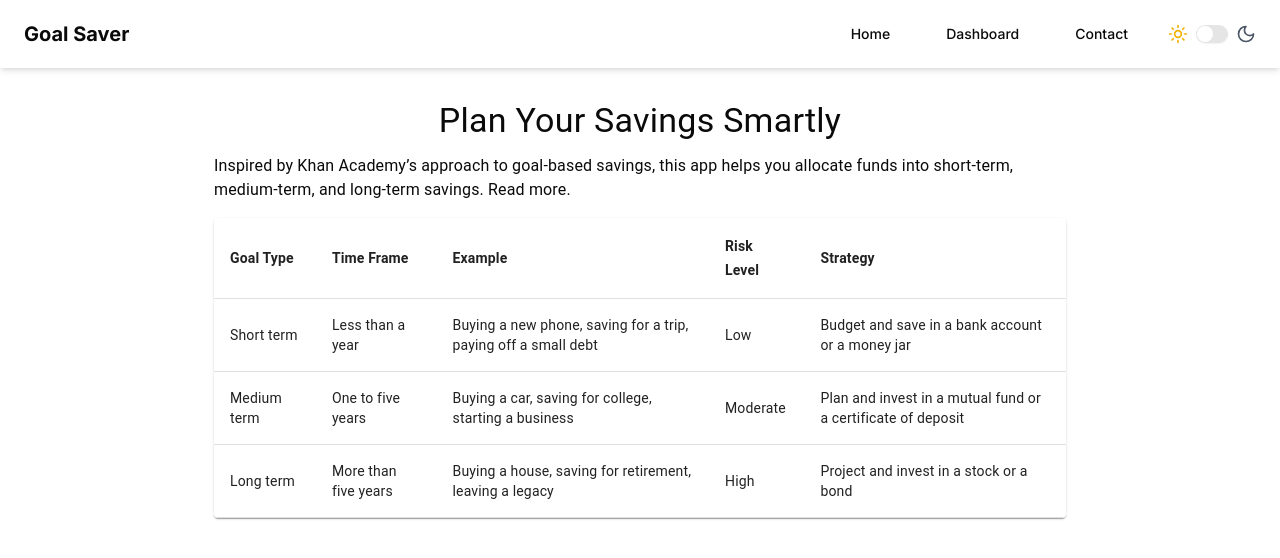
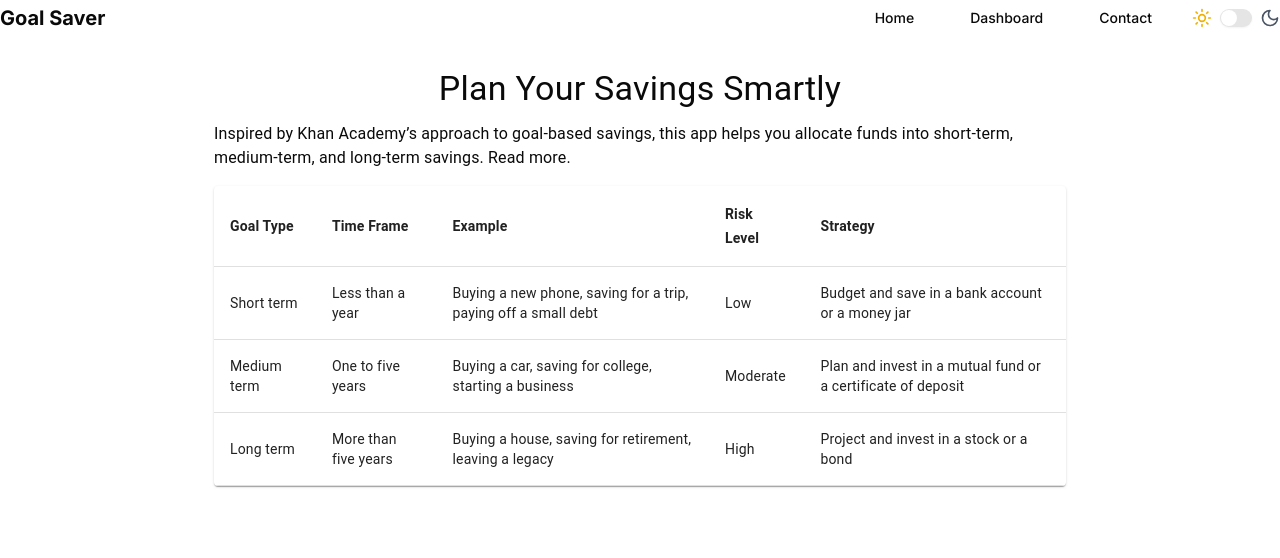
Before and after one commit to shadycodee/Goal_Saver, a React (Vite) app in the folder react/: page /home in a window 1280 px wide. Shown: the top 558 px of the page. Built offline with nearby package versions, Linux system fonts and the light colour scheme.

Commit message:
enhance Navbar component with dark mode support; update background styling based on theme

```diff
--- a/react/src/components/ui/navbar.jsx
+++ b/react/src/components/ui/navbar.jsx
@@ -9,8 +9,10 @@ import DarkModeToggle from "./DarkModeToggle";
 
 export default function Navbar() {
   const [open, setOpen] = useState(false);
+  const theme = localStorage.getItem("theme");
   const navigate = useNavigate();
 
+  const isDarkMode = theme === "dark";
   const navLinks = [
     { name: "Home", path: "/home" },
     { name: "Dashboard", path: "/dashboard" },
@@ -18,7 +20,7 @@ export default function Navbar() {
 
 ];
   return (
-    <nav className="bg-white shadow-md px-6 py-4">
+    <nav classNameclassName={`${isDarkMode ? "bg-gray-900 shadow-md" : "bg-white shadow-lg shadow-gray-300"}  px-6 py-4`}>
       <div className="max-w-7xl mx-auto flex justify-between items-center">
         {/* Logo */}
         <h1 className="text-xl font-bold">Goal Saver</h1>
```
